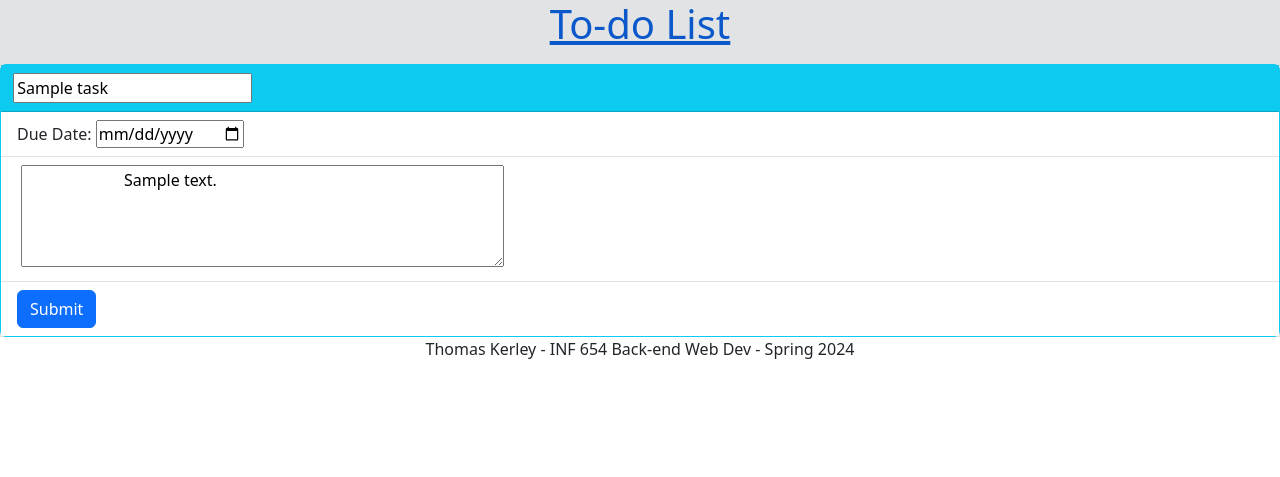
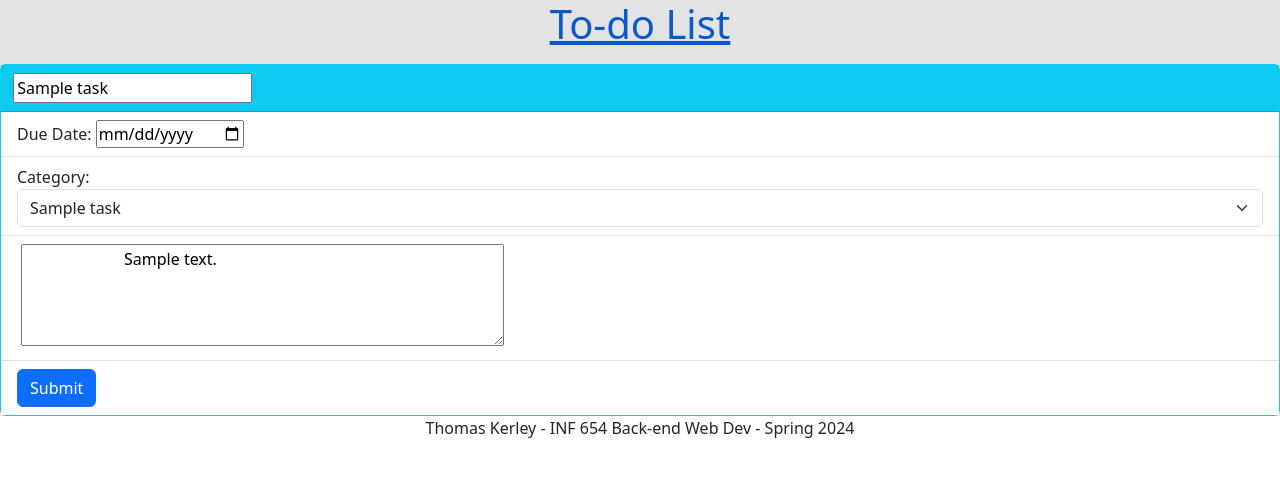
Before and after one commit to tmkerley/To-do-part-2, a PHP site: template views/taskUpdateCard.php in a window 1280 px wide. Shown: the top 477 px of the page. Run offline with PHP 8.4, Linux system fonts and the light colour scheme; the template is opened without the code that fills it: most values are stand-ins (such as "Sample title", 1, 10 or a date in 2020).

Commit message:
switch task categories

```diff
--- a/index.php
+++ b/index.php
@@ -66,6 +66,7 @@
                 // if updateID isn't set, assign to the task
                 $updateID = filter_input(INPUT_POST, 'taskID', FILTER_VALIDATE_INT);
                 $taskList = get_all_active_tasks();
+                $categories = get_all_categories();
                 include('views\taskListDisplay.php');
             }
             else if($updateID != FALSE) {
@@ -74,8 +75,8 @@
                 $taskName = filter_input(INPUT_POST, 'taskName');
                 $dueDate = filter_input(INPUT_POST, 'dueDate');
                 $taskDesc = filter_input(INPUT_POST, 'taskDesc');
-                $category = filter_input(INPUT_POST, 'category');
-                update_task($updateID, $taskName, $dueDate, $taskDesc, $category);
+                $categoryID = filter_input(INPUT_POST, 'categoryID');
+                update_task($updateID, $taskName, $dueDate, $taskDesc, $categoryID);
                 // clear update
                 $updateID = NULL;
                 // redirect
--- a/model/task_db.php
+++ b/model/task_db.php
@@ -52,14 +52,14 @@ function update_task($taskID, $taskName, $dueDate, $taskDesc, $category) {
             SET title = :taskName,
                 dueDate = :dueDate,
                 description = :taskDesc,
-                category = :category
+                categoryID = :categoryID
             WHERE itemNum = :taskID';
     $statement = $db->prepare($query);
     $statement->bindValue(':taskID', $taskID);
     $statement->bindValue(':taskName', $taskName);
     $statement->bindValue(':dueDate', $dueDate);
     $statement->bindValue(':taskDesc', $taskDesc);
-    $statement->bindValue(':category', $category);
+    $statement->bindValue(':categoryID', $category);
     $statement->execute();
     $statement->closeCursor();
 }
--- a/views/taskUpdateCard.php
+++ b/views/taskUpdateCard.php
@@ -7,7 +7,7 @@
             <input type="text" name="taskName" value="<?php echo $task['title']; ?>" required>
         </div>
         <ul class="list-group list-group-flush">
-        <li class="list-group-item">
+            <li class="list-group-item">
                 <label for="dueDate">Due Date:</label>
                 <?php if ($task['dueDate'] != NULL) { ?>
                     <input type="date" name="dueDate" value="<?php echo $task['dueDate']; ?>">
@@ -15,6 +15,16 @@
                 else { ?>
                     <input type="date" name="dueDate">
                 <?php } ?>
+            </li>
+            <li class="list-group-item">
+                <label for="category">Category:</label>
+                <select class="form-select" name="categoryID" aria-label="Default select example">
+                    <option selected value="<?php echo $task['categoryID']; ?>"><?php echo $task['categoryName']; ?></option>
+                    <?php foreach($categories as $category) :
+                        if($category['categoryName'] != $task['categoryName']) { ?>
+                        <option value="<?php echo $category['categoryID']; ?>"><?php echo $category['categoryName']; ?></option>
+                    <?php } endforeach ?>
+                </select>
             </li>
             <li class="list-group-item">
                 <?php if($task['description']) { ?>
```
Also changed, not shown: 1 other file.
